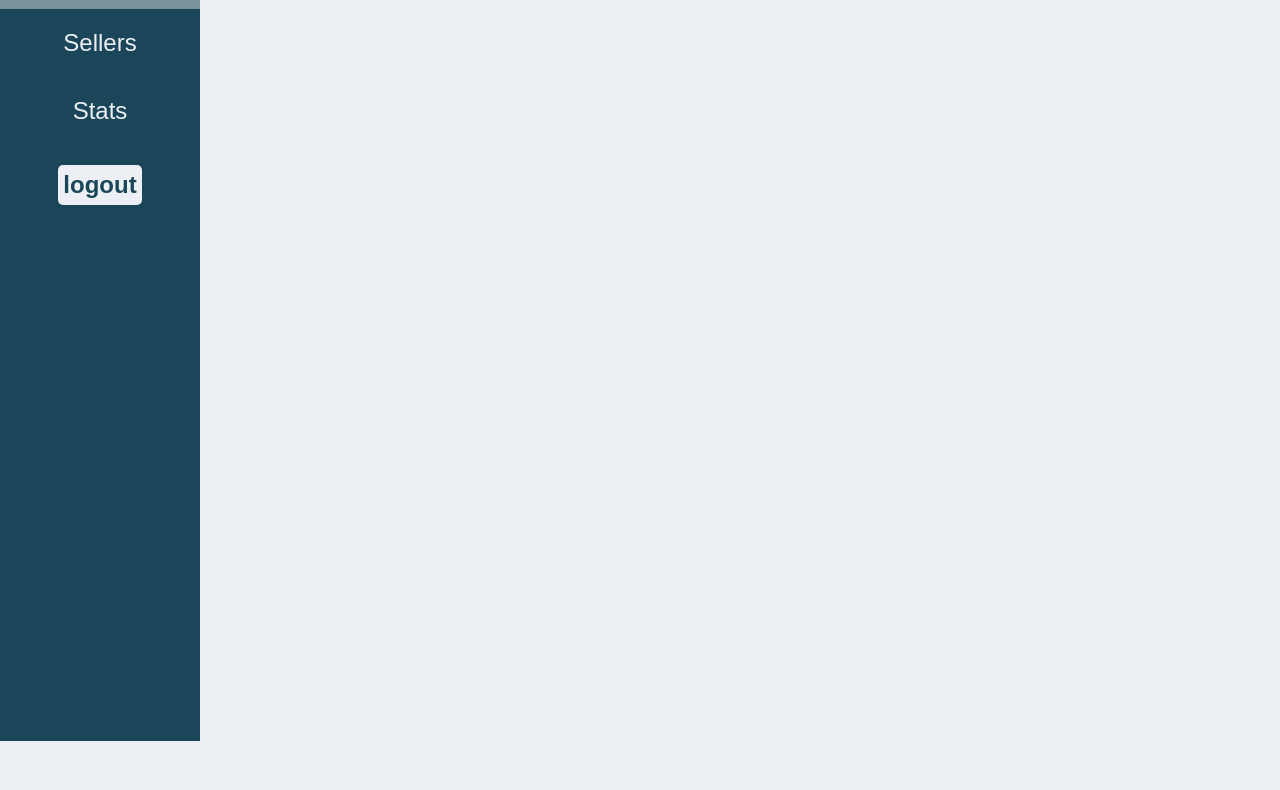
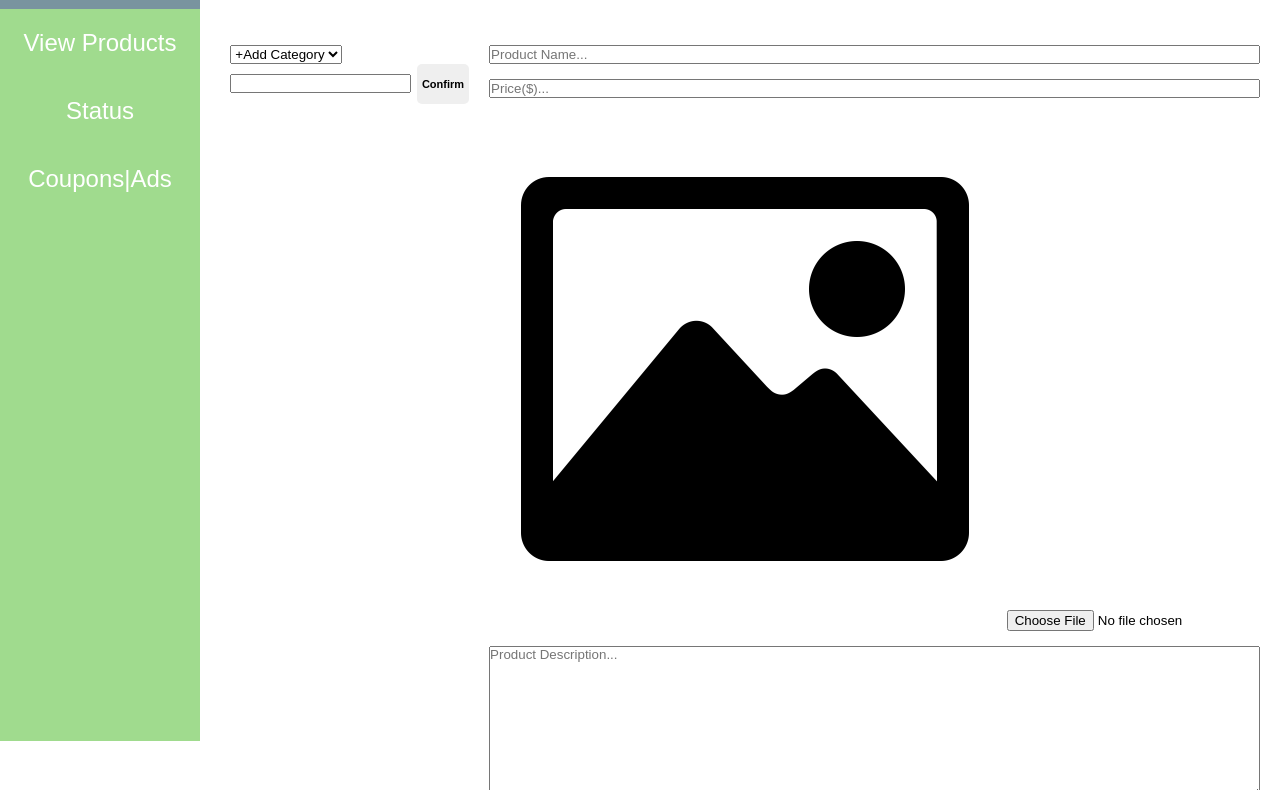
Before and after one commit to ihab-ag/e-commerce, a plain HTML site: page Seller front-end/products.html in a window 1280 px wide. Shown: the part 119-909 px from the top of the page. Before the commit the page ends 800 px from the top, so only its background shows below. Drawn offline with Linux system fonts and the light colour scheme.

Commit message:
form style

```diff
--- a/Seller front-end/products.html
+++ b/Seller front-end/products.html
@@ -4,6 +4,7 @@
     <meta http-equiv="X-UA-Compatible" content="IE=edge">
     <meta name="viewport" content="width=device-width, initial-scale=1.0">
     <link rel="stylesheet" href="style/styles.css">
+    <link rel="stylesheet" href="style/product-form.css">
     <title>Products</title>
     <script src="script/navbar-toggle.js" defer></script>
     <script src="script/navbar-links.js" defer></script>
@@ -23,12 +24,43 @@
     <main class="main-container">
         <nav class="navbar" id="admin-navbar">
             <ul class="navbar-links">
-                <li class="navbar-link current-navbar-link" id="display-clients-table">Clients</li>
-                <li class="navbar-link" id="display-sellers-table">Sellers</li>
-                <li class="navbar-link" id="display-stats-graph">Stats</li>
+                <li class="navbar-link current-navbar-link" id="display-products-form">Create Product</li>
+                <li class="navbar-link" id="display-products-table">View Products</li>
+                <li class="navbar-link" id="display-status">Status</li>
+                <li class="navbar-link" id="display-coupons">Coupons|Ads</li>
             </ul>
-            <button class="btn btn-logout" id="admin-logout">logout</button>
         </nav>
+
+        <section class="main-sub-container">
+            <h1 class="form-title">Add Your Product</h1>
+            <form class="product-form" action="products.html" method="post">
+                <div class="form-container">
+                    <div class="product-form-info-div">
+                        <input type="text" name="productName" id="product-name" placeholder="Product Name...">
+                        <input type="text" name="productPrice" placeholder="Price($)...">
+                        <div class="img">
+                            <label for="product-img">
+                                <img src="images/icons/default.png" alt="">
+                            </label>
+                            <input type="file" name="productImage" id="product-img" enctype="multipart/form-data">
+                        </div>
+                        <textarea name="productDescription" id="product-description" cols="30" rows="10" placeholder="Product Description..."></textarea>
+                    </div>
+
+                    <div class="product-form-category-div">
+                        <select name="productCategories" id="product-category-selector">
+                            <option value="add-category">+Add Category</option>
+                        </select>
+
+                        <div>
+                            <input type="text" name="categoryName" id="category-name">
+                            <button class="btn btn-confirm">Confirm</button>
+                        </div>
+                    </div>
+                </div>
+                <button class="btn btn-add">Add Product</button>
+            </form>
+        </section>
     </main>
 </body>
 </html>
--- a/Seller front-end/script/navbar-links.js
+++ b/Seller front-end/script/navbar-links.js
@@ -12,10 +12,10 @@ clientPage.addEventListener('click', () => {
     clientPage.classList.add('current-navbar-link')
 })
 
-clientPage.addEventListener('dblclick', () => {
-    deleteClientRows()
-    getAllClients()
-})
+// clientPage.addEventListener('dblclick', () => {
+//     deleteClientRows()
+//     getAllClients()
+// })
 
 sellerPage.addEventListener('click', () => {
     sections.forEach(section => section.classList.add('view-none'))
@@ -24,10 +24,10 @@ sellerPage.addEventListener('click', () => {
     sellerPage.classList.add('current-navbar-link')
 })
 
-sellerPage.addEventListener('dblclick', () => {
-    deleteSellerRows()
-    getAllSellers()
-})
+// sellerPage.addEventListener('dblclick', () => {
+//     deleteSellerRows()
+//     getAllSellers()
+// })
 
 statPage.addEventListener('click', () => {
     sections.forEach(section => section.classList.add('view-none'))
--- /dev/null
+++ b/Seller front-end/style/product-form.css
@@ -0,0 +1,25 @@
+.form-title {
+    text-align: center;
+    margin-bottom: 60px;
+}
+
+.product-form {
+    width: 100%;
+}
+
+.form-container {
+    display: flex;
+    gap: 20px;
+    justify-content: center;
+}
+
+.form-container .product-form-info-div {
+    order: 2;
+    display: flex;
+    flex-direction: column;
+    gap: 15px;
+}
+
+.form-container .product-form-category-div {
+    order: 1;
+}
--- a/Seller front-end/style/styles.css
+++ b/Seller front-end/style/styles.css
@@ -11,8 +11,8 @@
 
 /* start utilities */
 :root {
-    --admin-main-color: #1b4659;
-    --admin-bg-color: #ecf0f5;
+    --admin-main-color: #A0DB8E;
+    --admin-bg-color: white;
     --navbar-width: 200px;
 }
 
```
Also changed, not shown: Seller front-end/images/icons/default.png (added), Seller front-end/images/logo/default.jpeg (added).
